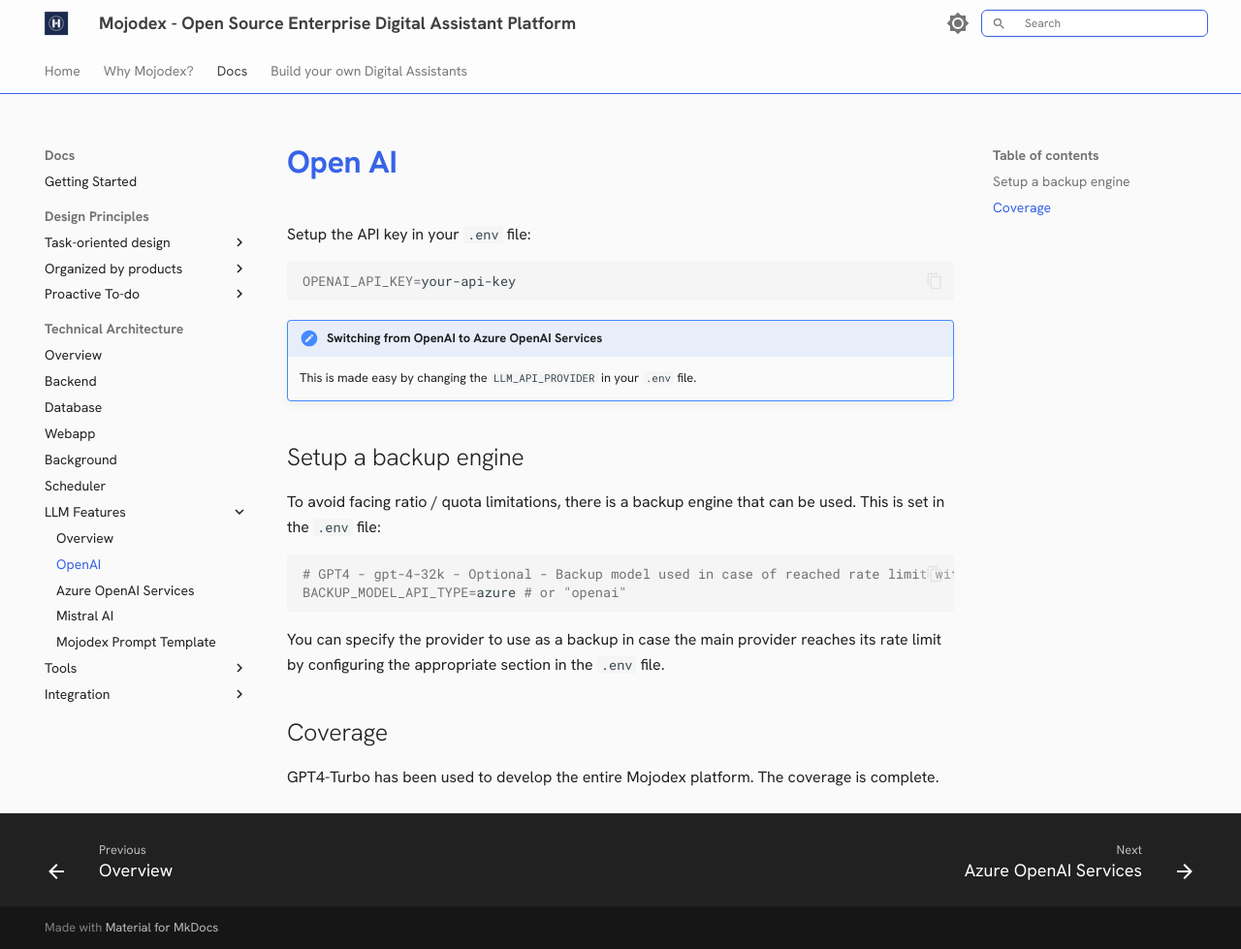
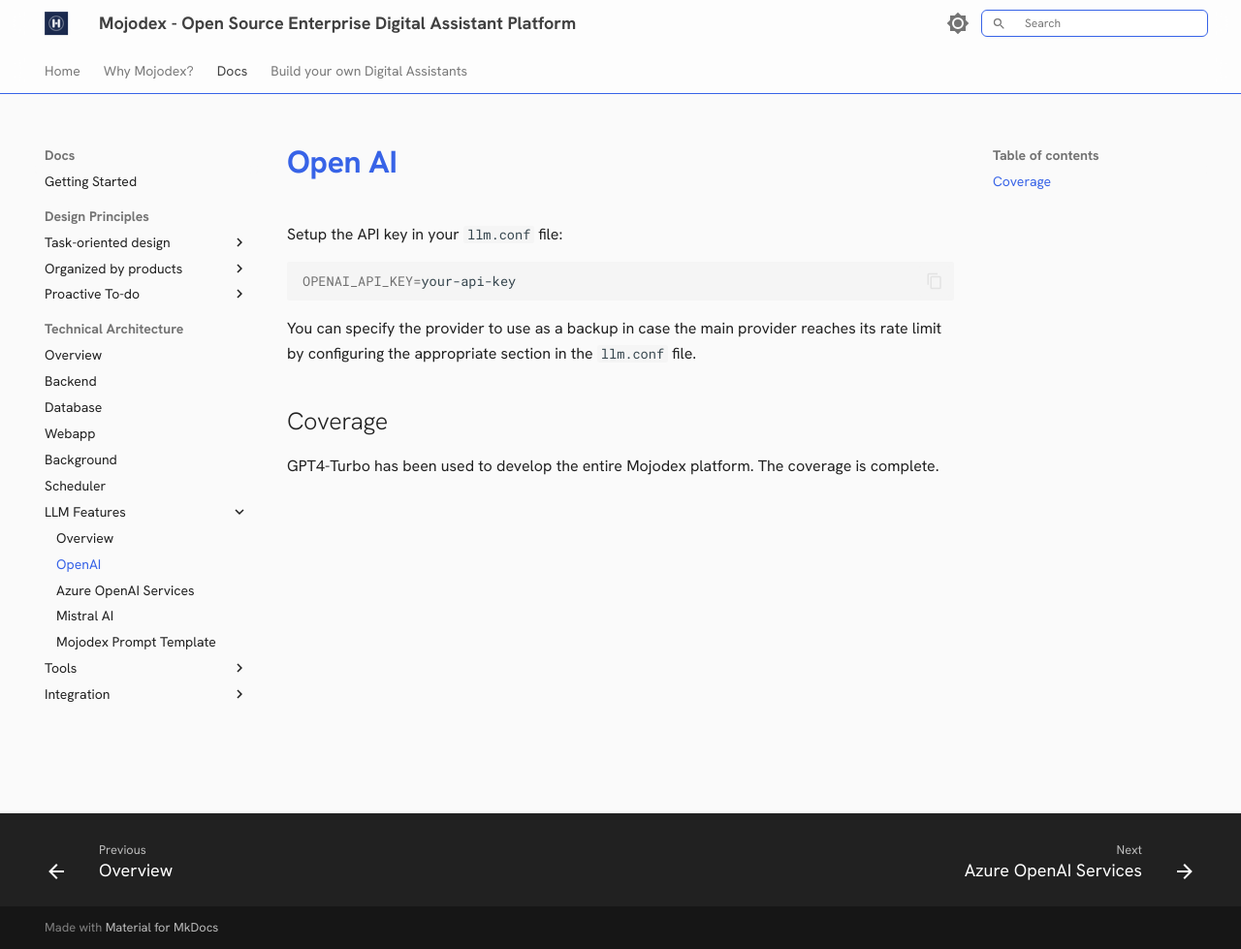
Before and after one commit to hoomano/mojodex, an MkDocs documentation site: the page built from docs/technical-architecture/llm-features/openai.md, in a window 1280 px wide and 979 px high. Shown: the whole window at 97% size. Built offline with MkDocs 1.6.1 and Material for MkDocs 9.7.7, drawn with Linux system fonts in a browser that asks for light colours.

Commit message:
fix conf in minimal setting

````diff
--- a/docs/technical-architecture/llm-features/openai.md
+++ b/docs/technical-architecture/llm-features/openai.md
@@ -1,24 +1,11 @@
 # Open AI
 
-Setup the API key in your `.env` file:
+Setup the API key in your `llm.conf` file:
 
 ```bash
 OPENAI_API_KEY=your-api-key
 ```
-
-!!! note "Switching from OpenAI to Azure OpenAI Services"
-    This is made easy by changing the `LLM_API_PROVIDER` in your `.env` file.
-
-## Setup a backup engine
-
-To avoid facing ratio / quota limitations, there is a backup engine that can be used. This is set in the `.env` file:
-
-```bash
-# GPT4 - gpt-4-32k - Optional - Backup model used in case of reached rate limit with GPT4-TURBO
-BACKUP_MODEL_API_TYPE=azure # or "openai"
-```
-
-You can specify the provider to use as a backup in case the main provider reaches its rate limit by configuring the appropriate section in the `.env` file.
+You can specify the provider to use as a backup in case the main provider reaches its rate limit by configuring the appropriate section in the `llm.conf` file.
 
 
 ## Coverage
````
Also changed, not shown: docs/technical-architecture/llm-features/azure.md (+1 -4 lines), 3 other files.
